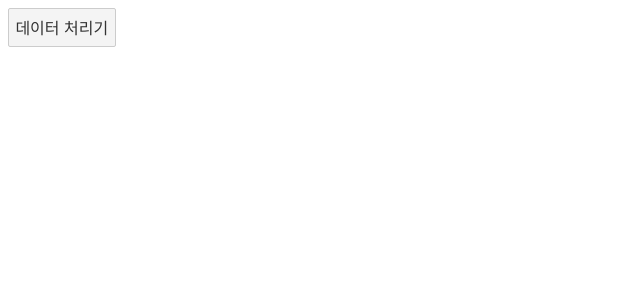
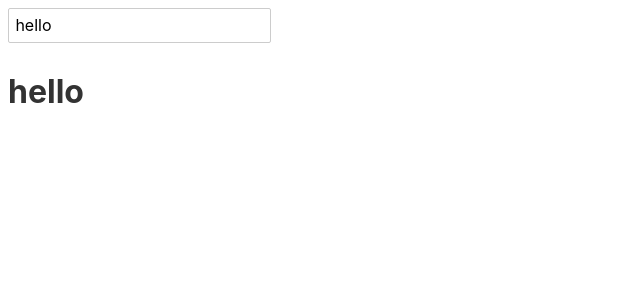
Before and after one commit to kwb020312/What_Is_SvelteJS, a Svelte app: page / in a window 1280 px wide. Shown: the top 300 px of the page, without its empty margins (0-640 px from the left). Built offline with nearby package versions, Linux system fonts and the light colour scheme.

Commit message:
Input 으로 상태변경

```diff
--- a/src/App.svelte
+++ b/src/App.svelte
@@ -1,10 +1,8 @@
 <script>
-	import Button from "./Button.svelte";
-	function onClick () {
-		alert('클릭되었음!')
-	}
+	let say = 'hello'
 </script>
 
 <main>
-	<Button on:click={onClick} />
+	<input type="text" bind:value={say} />
+	<h1>{say}</h1>
 </main>
--- a/src/Button.svelte
+++ /dev/null
@@ -1,3 +0,0 @@
-<main>
-    <button on:click>데이터 처리기</button>
-</main>
```
Also changed, not shown: gitImages/BindValue.png (added), 1 other file (tests, documents, lock files or other folders).
